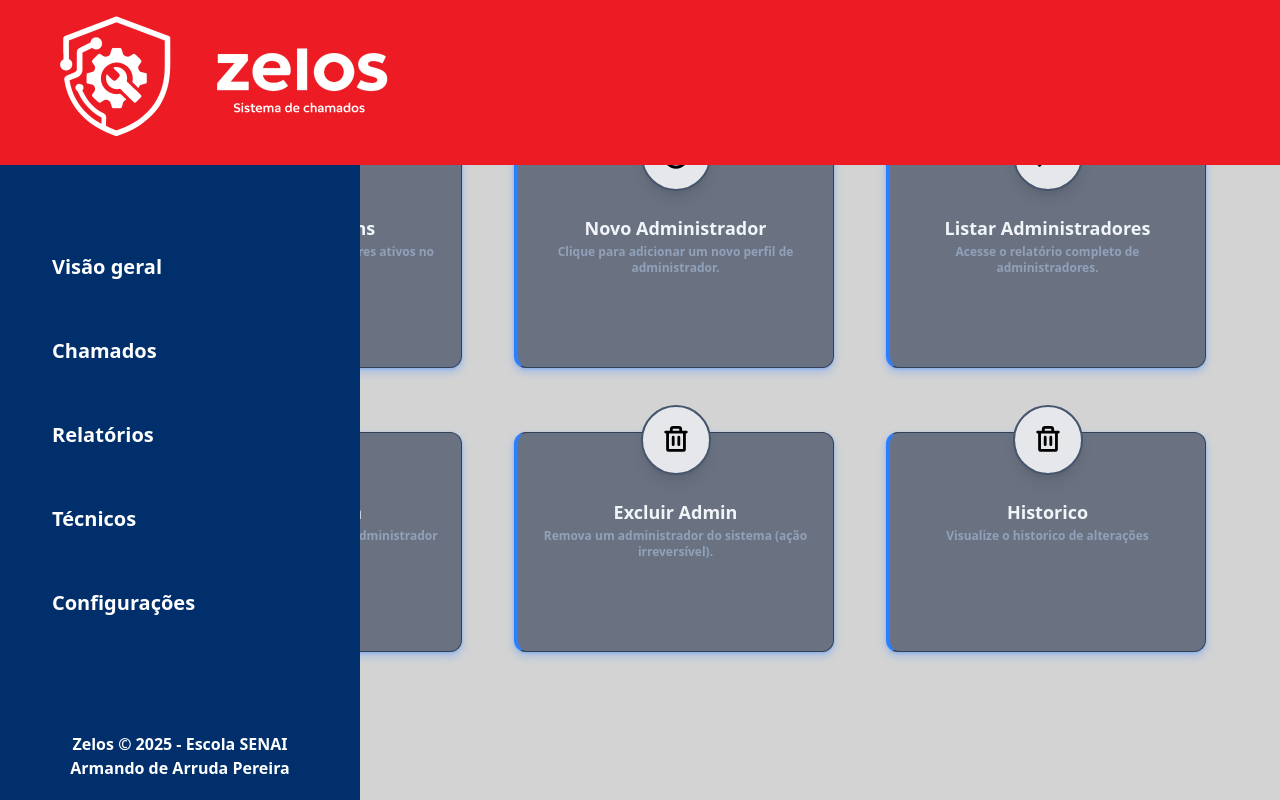
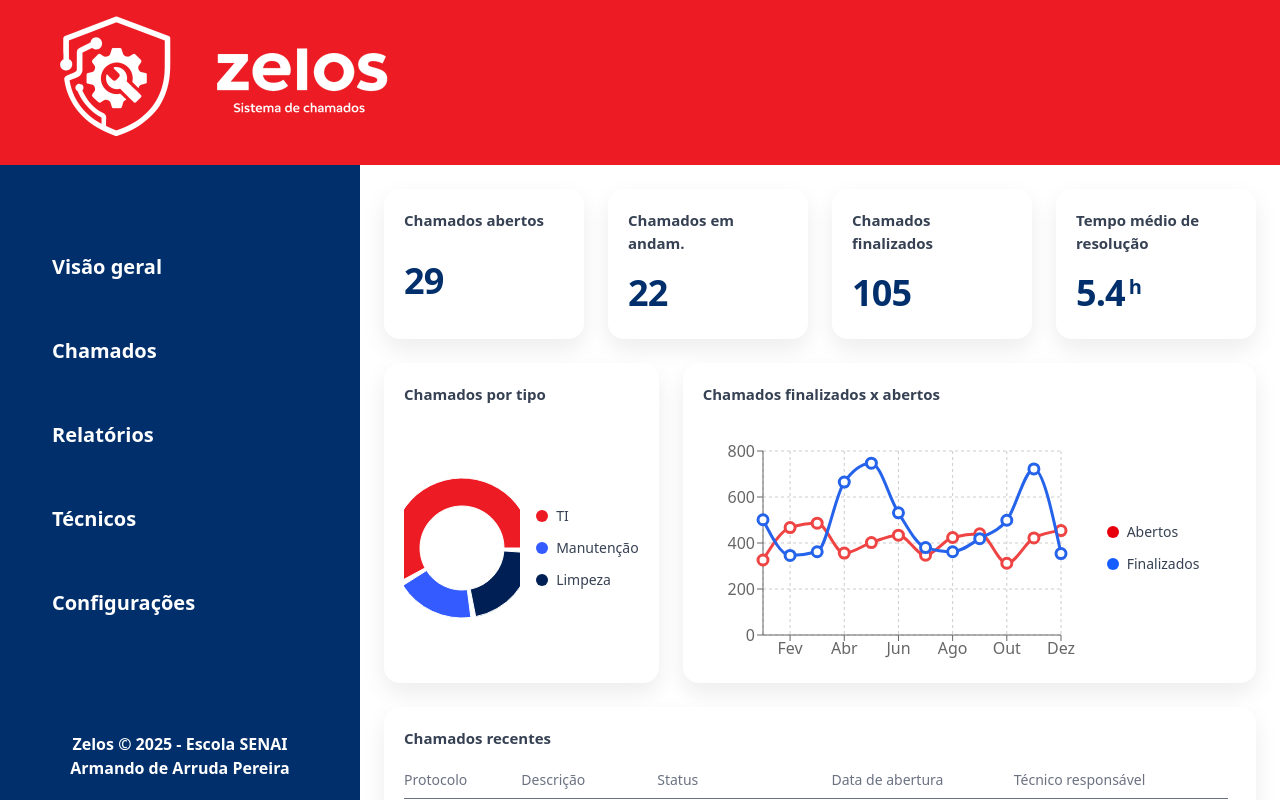
Before and after one commit to YZNYC/Zelos-Project, a Next.js app in the folder Zelos-main/frontend/: page /dashBoard in a window 1280 px wide. Built offline with nearby package versions, Linux system fonts and the light colour scheme.

Commit message:
DashBoard | Visão geral - feita com dados randomicos (atualizar tudo apontando os dados do BD)

```diff
--- a/Zelos-main/frontend/src/app/dashBoard/page.jsx
+++ b/Zelos-main/frontend/src/app/dashBoard/page.jsx
@@ -1,81 +1,72 @@
 'use client'
 import { useState, useEffect } from "react";
-import DashboardCard from '../Components/DashboardCard/Card';
-import { TbNumber } from "react-icons/tb";
-import {  PiPlusCircleBold, PiPencilSimpleBold, PiTrashBold, PiListChecksBold } from "react-icons/pi";
-
-const cardBaseStyle = "bg-gray-100 border border-slate-700 rounded-xl p-5  transition-all duration-200 flex flex-col min-h-[180px] sm:min-h-[200px]";
-const cardActionStyle = "cursor-pointer hover:border-sky-500 active:bg-white";
-const cardIconColor = "text-white";
-const cardIconSize = 30;
-const cardTitleStyle = "font-semibold text-slate-100 text-base sm:text-lg mb-1 mt-2";
-const cardDescriptionStyle = "text-slate-400 text-xs sm:text-sm flex-grow";
-const cardValueStyle = `font-bold text-2xl sm:text-3xl mb-1 ${cardIconColor}`;
+import CardStat from "../Components/dashboard/CardStat";
+import CardChartPie from "../Components/dashboard/CardChartPie";
+import CardChartLine from "../Components/dashboard/CardChartLine";
+import CardTableRecent from "../Components/dashboard/CardTableRecent";
+import {
+  genCounters,
+  genPieData,
+  genLineData,
+  genRecentRows,
+} from "../lib/mockDashBoardData";
 
 
 export default function dashBoard() {
+  // ===== MOCK: gere dados aleatórios a cada render =====
+  // TODO: Substituir por dados reais vindos do seu backend.
+  const [counters, setCounters] = useState(null);
+  const [pieData, setPieData] = useState([]);
+  const [lineData, setLineData] = useState([]);
+  const [recent, setRecent] = useState([]);
 
+  useEffect(() => {
+    setCounters(genCounters());
+    setPieData(genPieData());
+    setLineData(genLineData());
+    setRecent(genRecentRows(100)); // muitos dados para testar scroll
+  }, []);
+
+  if (!counters) {
+    return (
+      <main className="ml-[22.5rem] mt-[165px] p-6">Carregando...</main>
+    );
+  }
   return (
     // <RotaProtegidaAdm requiredRole="responsavel">
+    <>
+   <main className="ml-[22.5rem] mt-[165px] p-6 overflow-y-auto h-[calc(100vh-165px)]">
+      <div className="grid grid-cols-12 gap-6">
+        {/* Topo: 4 cards */}
+        <div className="col-span-12 grid grid-cols-12 gap-6">
+          <div className="col-span-12 sm:col-span-6 xl:col-span-3">
+            <CardStat title="Chamados abertos" value={counters.abertos} />
+          </div>
+          <div className="col-span-12 sm:col-span-6 xl:col-span-3">
+            <CardStat title="Chamados em andam." value={counters.andamento} />
+          </div>
+          <div className="col-span-12 sm:col-span-6 xl:col-span-3">
+            <CardStat title="Chamados finalizados" value={counters.finalizados} />
+          </div>
+          <div className="col-span-12 sm:col-span-6 xl:col-span-3">
+            <CardStat title="Tempo médio de resolução" value={counters.tempoMedioHoras} suffix="h" />
+          </div>
+        </div>
 
-      <>
-        <main
-          className="h-screen bg-cover bg-center bg-no-repeat overflow-hidden px-10 md:px-10 ml-10 flex items-center justify-center"
-          style={{ backgroundColor: "#D3D3D3"}}
-        >
-<div className="grid grid-cols-1 sm:grid-cols-2 md:grid-cols-2 xl:grid-cols-3 gap-4 sm:gap-5 md:gap-6 ">
-                <DashboardCard
-                  cardStyle={cardBaseStyle} iconColor={cardIconColor} titleStyle={cardTitleStyle} descriptionStyle={cardDescriptionStyle} valueStyle={cardValueStyle}
-                  icon={<TbNumber size={cardIconSize} />}
-                  title="Total de Admins"
-                  description="Número atual de administradores ativos no sistema."
-                      value={"nada"}
-                />
-                <DashboardCard
-                  cardStyle={`${cardBaseStyle} ${cardActionStyle}`} iconColor={cardIconColor} titleStyle={cardTitleStyle} descriptionStyle={cardDescriptionStyle}
-                  icon={<PiPlusCircleBold size={cardIconSize} />}
-                  title="Novo Administrador"
-                  description="Clique para adicionar um novo perfil de administrador."
-                  onClick={() => setShowModalCadastroAdmin(true)}
-                  action
-                />
-                <DashboardCard
-                  cardStyle={`${cardBaseStyle} ${cardActionStyle}`} iconColor={cardIconColor} titleStyle={cardTitleStyle} descriptionStyle={cardDescriptionStyle}
-                  icon={<PiListChecksBold size={cardIconSize} />}
-                  title="Listar Administradores"
-                  description="Acesse o relatório completo de administradores."
-                  onClick={() => setShowModalRelatorioAdmin(true)}
-                  action
-                />
-                <DashboardCard
-                  cardStyle={`${cardBaseStyle} ${cardActionStyle}`} iconColor={cardIconColor} titleStyle={cardTitleStyle} descriptionStyle={cardDescriptionStyle}
-                  icon={<PiPencilSimpleBold size={cardIconSize} />}
-                  title="Editar Admin"
-                  description="Modifique informações de um administrador existente."
-                  onClick={() => setShowModalUpdateAdmin(true)}
-                  action
-                />
-                <DashboardCard
-                  cardStyle={`${cardBaseStyle} ${cardActionStyle} hover:border-red-500 group`} iconColor="text-red-400 group-hover:text-red-500" titleStyle={cardTitleStyle} descriptionStyle={cardDescriptionStyle}
-                  icon={<PiTrashBold size={cardIconSize} />}
-                  title="Excluir Admin"
-                  description="Remova um administrador do sistema (ação irreversível)."
-                  onClick={() => setShowModalExcluirAdmin(true)}
-                  action
-                />
-                <DashboardCard
-                  cardStyle={`${cardBaseStyle} ${cardActionStyle} hover:border-red-500 group`} iconColor="text-red-400 group-hover:text-red-500" titleStyle={cardTitleStyle} descriptionStyle={cardDescriptionStyle}
-                  icon={<PiTrashBold size={cardIconSize} />}
-                  title="Historico"
-                  description="Visualize o historico de alterações"
-                  onClick={() => setShowModalHistorico(true)}
-                  action
-                />
+        {/* Meio: gráficos */}
+        <div className="col-span-12 xl:col-span-4">
+          <CardChartPie data={pieData} />
+        </div>
+        <div className="col-span-12 xl:col-span-8">
+          <CardChartLine data={lineData} />
+        </div>
 
-                </div>
-
-
-        </main>
+        {/* Base: tabela */}
+        <div className="col-span-12">
+          <CardTableRecent rows={recent} />
+        </div>
+      </div>
+    </main>
       </>
   );
 }
```
